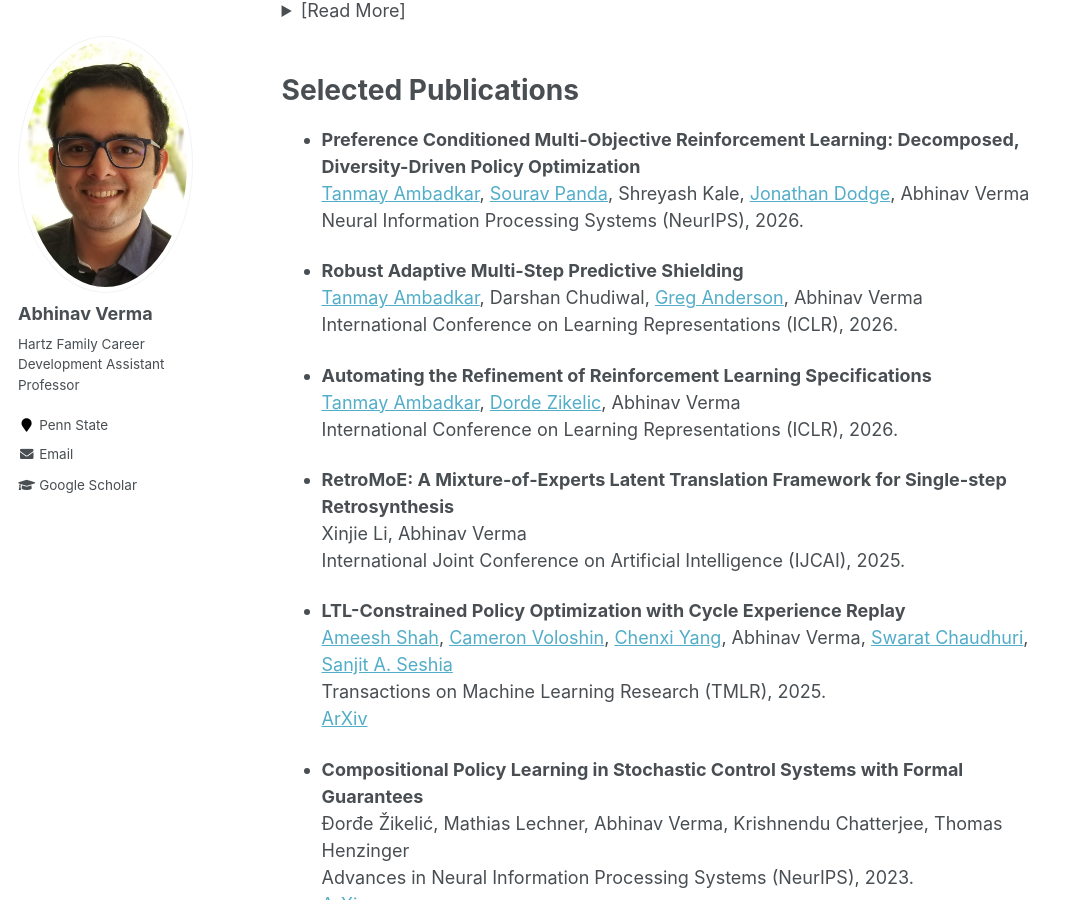
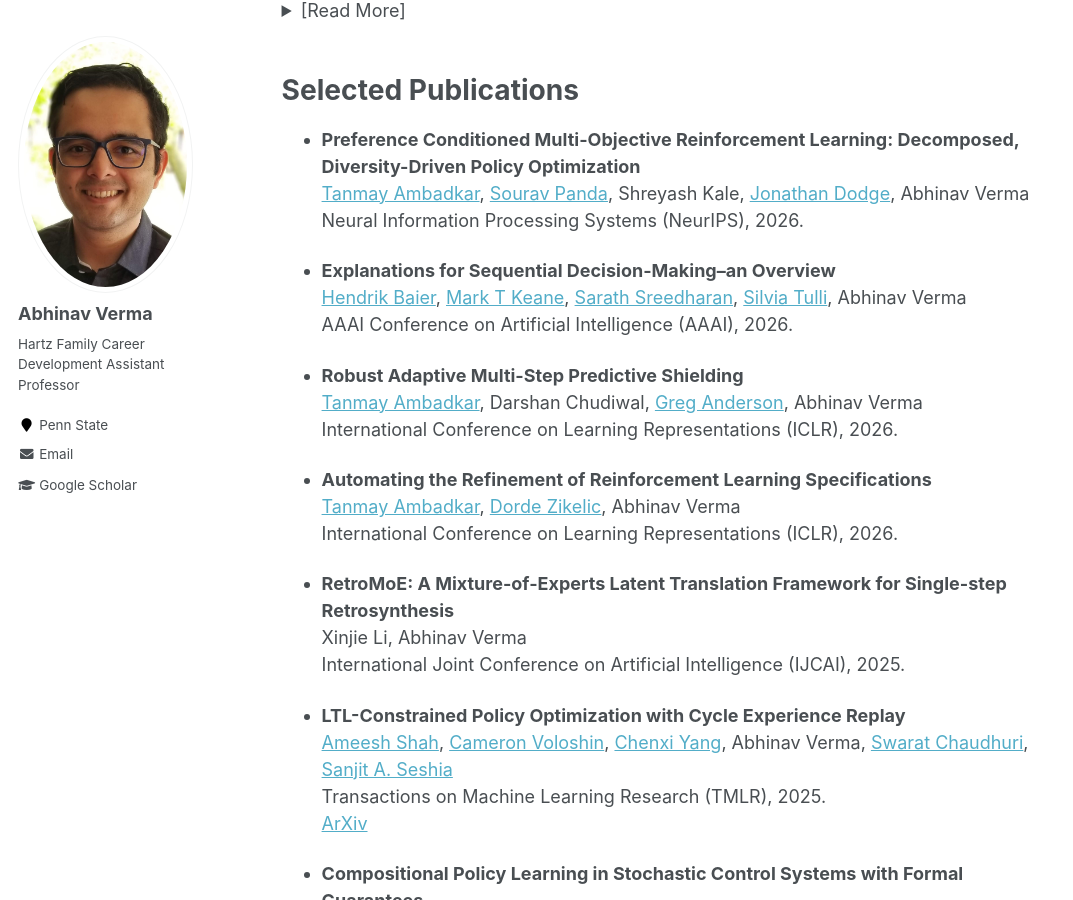
Before and after one commit to averma8053/averma8053.github.io, a Jekyll site: the page built from _pages/oldAbout.md, in a window 1280 px wide and 900 px high, scrolled down 608 px. Shown: the whole window, without its empty margins (0-1073 px from the left). Built offline with Jekyll 4.4.1, drawn with Linux system fonts in a browser that asks for light colours.

Commit message:
Update oldAbout.md aaai

```diff
--- a/_pages/oldAbout.md
+++ b/_pages/oldAbout.md
@@ -43,6 +43,10 @@ My research focuses on addressing these four drawbacks simultaneously, and provi
 - **Preference Conditioned Multi-Objective Reinforcement Learning: Decomposed, Diversity-Driven Policy Optimization**\
 [Tanmay Ambadkar](https://ambadkar.com), [Sourav Panda](https://souravpanda.com/), Shreyash Kale, [Jonathan Dodge](https://faculty.ist.psu.edu/jxd6067/), Abhinav Verma \
 Neural Information Processing Systems (NeurIPS), 2026.
+
+- **Explanations for Sequential Decision-Making–an Overview**\
+[Hendrik Baier](https://www.hendrikbaier.com/), [Mark T Keane](https://people.ucd.ie/mark.keane), [Sarath Sreedharan](https://sarathsreedharan.com/), [Silvia Tulli](https://silviatulli.com/), Abhinav Verma \
+AAAI Conference on Artificial Intelligence (AAAI), 2026.
 
 - **Robust Adaptive Multi-Step Predictive Shielding**\
 [Tanmay Ambadkar](https://ambadkar.com), Darshan Chudiwal, [Greg Anderson](https://gavlegoat.github.io), Abhinav Verma \
```
